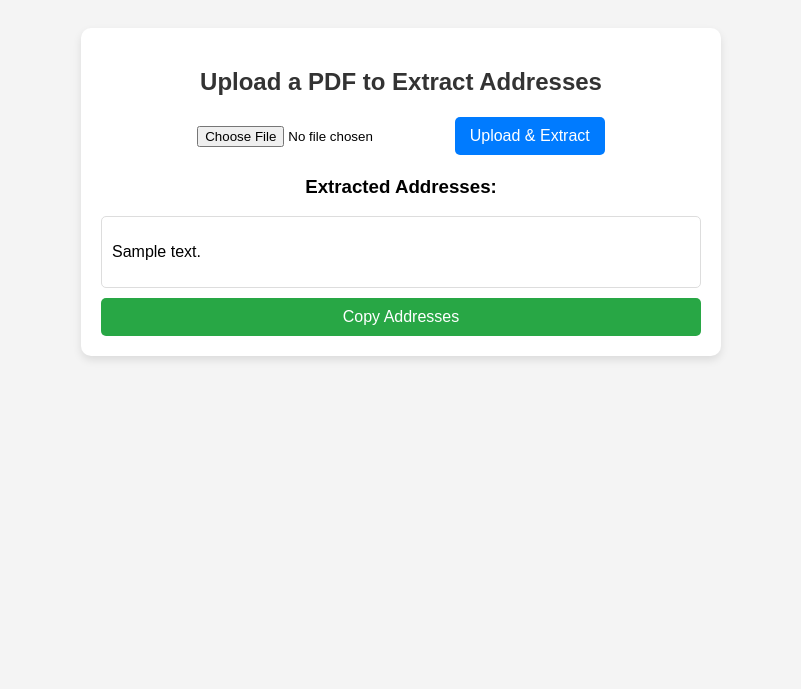
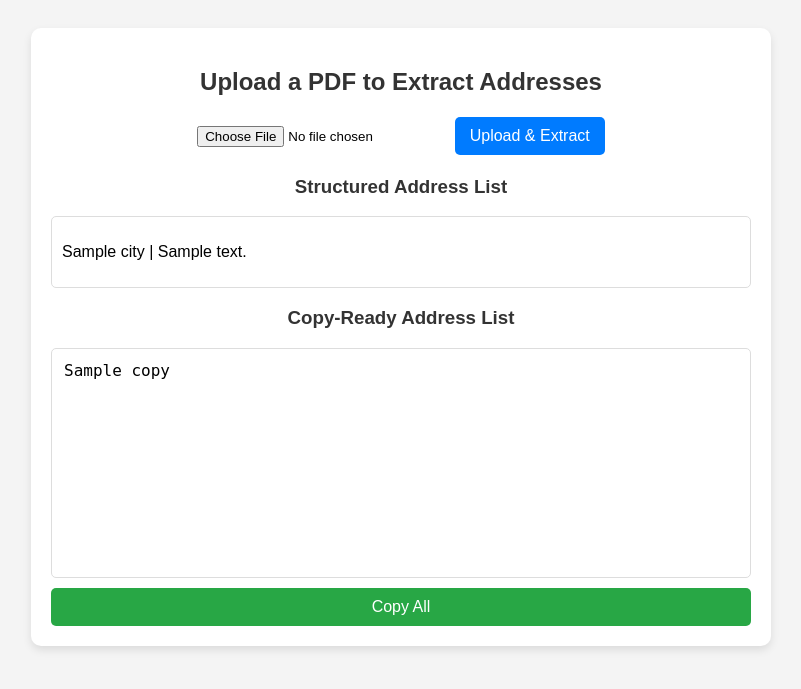
Before and after one commit to acmartinz/Featuredlistings-, a Flask app: template pyworks_scripts/templates/upload.html in a window 1280 px wide. Shown: the top 689 px of the page, without its empty margins (239-1040 px from the left). Run offline with Flask 3, Linux system fonts and the light colour scheme; the template is opened without the code that fills it: most values are stand-ins (such as "Sample title", 1, 10 or a date in 2020).

Commit message:
Update upload.html

```diff
--- a/pyworks_scripts/templates/upload.html
+++ b/pyworks_scripts/templates/upload.html
@@ -11,11 +11,11 @@
             text-align: center;
             padding: 20px;
         }
-        h2 {
+        h2, h3 {
             color: #333;
         }
         .container {
-            max-width: 600px;
+            max-width: 700px;
             margin: auto;
             background: white;
             padding: 20px;
@@ -37,15 +37,20 @@
         button:hover {
             background-color: #0056b3;
         }
-        .address-box {
+        .address-box, .textarea-box {
             background: #fff;
             padding: 10px;
             border: 1px solid #ddd;
             border-radius: 5px;
             margin-top: 15px;
             text-align: left;
-            max-height: 300px;
-            overflow-y: auto;
+            font-size: 16px;
+        }
+        .textarea-box textarea {
+            width: 100%;
+            height: 200px;
+            border: none;
+            resize: none;
             font-size: 16px;
         }
         .copy-btn {
@@ -73,25 +78,30 @@
     {% endif %}
 
     {% if addresses %}
-            <h3>Extracted Addresses:</h3>
-            <div class="address-box" id="addressBox">
+        <h3>Structured Address List</h3>
+        <div class="address-box">
             {% for address in addresses %}
-                    <p>{{ address.Address }}</p>
+                <p>{{ address.City }} | {{ address.Address }}</p>
             {% endfor %}
         </div>
-            <button class="copy-btn" onclick="copyToClipboard()">Copy Addresses</button>
+    {% endif %}
+
+    {% if copy_list %}
+        <h3>Copy-Ready Address List</h3>
+        <div class="textarea-box">
+            <textarea id="copyText" readonly>{{ copy_list | join('\n') }}</textarea>
+        </div>
+        <button class="copy-btn" onclick="copyToClipboard()">Copy All</button>
     {% endif %}
 </div>
 
 <script>
     function copyToClipboard() {
-            var addressBox = document.getElementById("addressBox");
-            var text = addressBox.innerText;
-            navigator.clipboard.writeText(text).then(function() {
+        var textArea = document.getElementById("copyText");
+        textArea.select();
+        textArea.setSelectionRange(0, 99999); // For mobile
+        document.execCommand("copy");
         alert("Addresses copied to clipboard!");
-            }).catch(function(err) {
-                console.error("Failed to copy: ", err);
-            });
     }
 </script>
 
```
Lines whose indentation alone changed are shown as unchanged.
